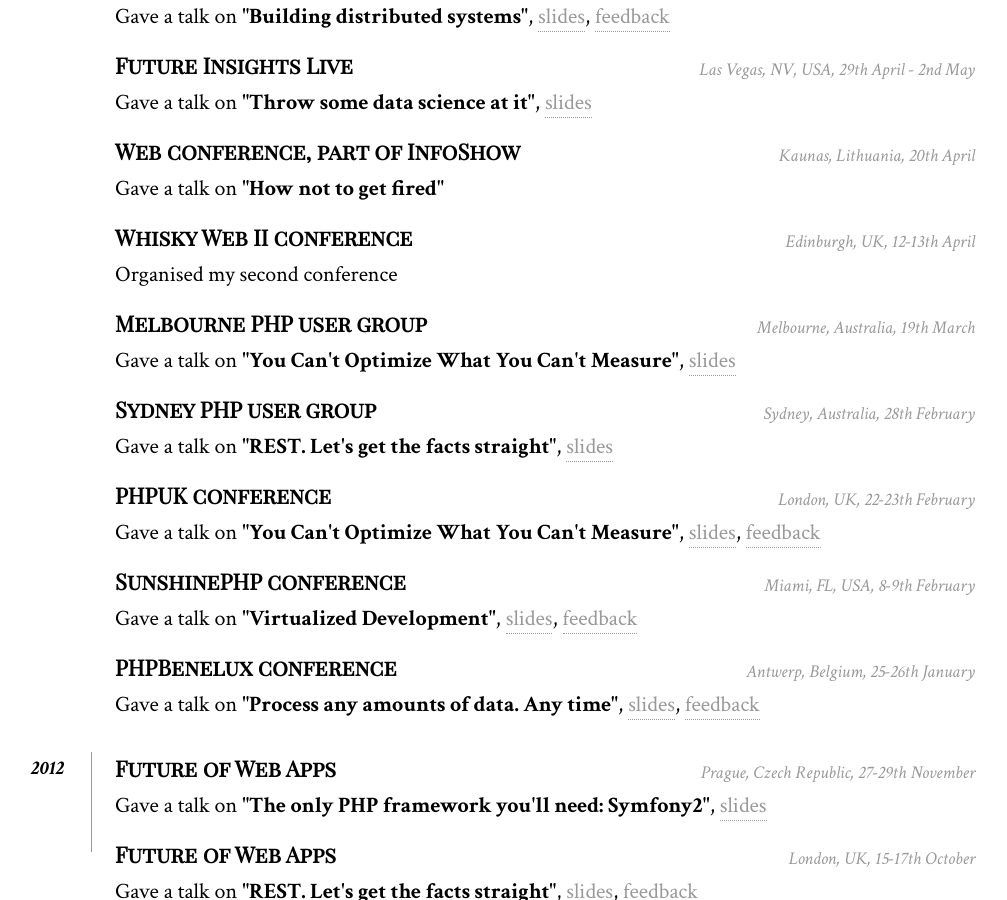
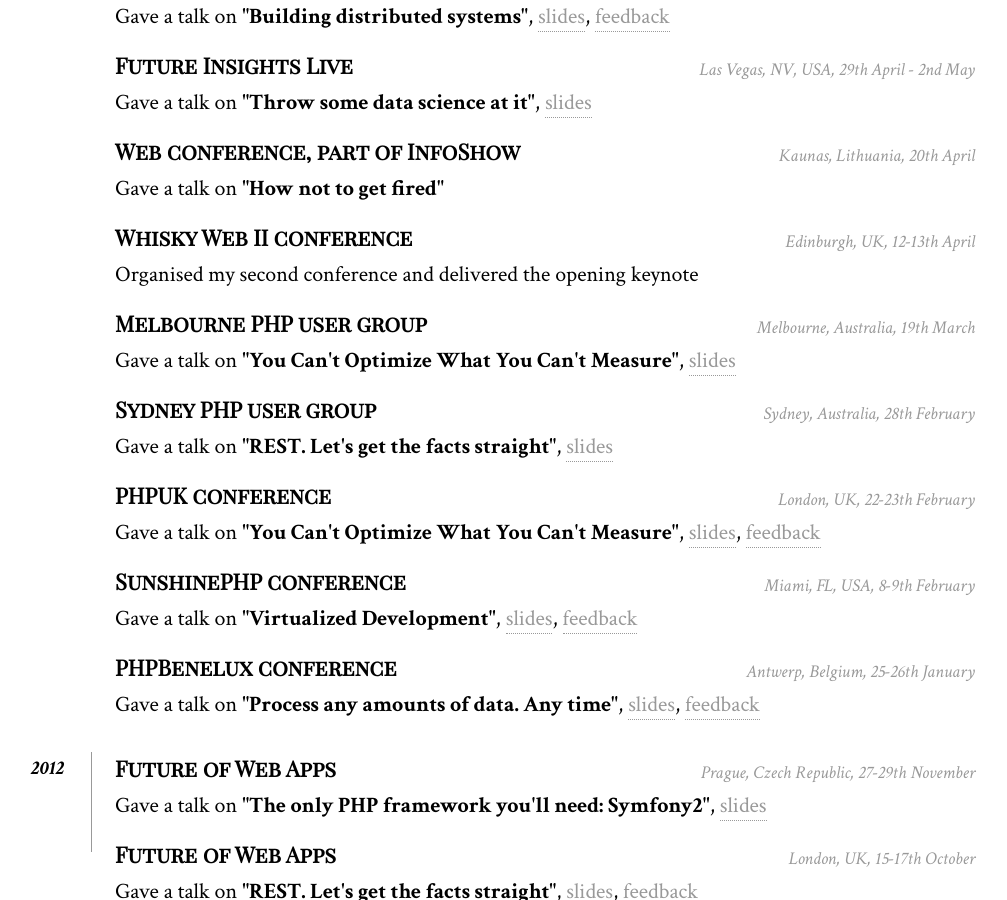
Before and after one commit to juokaz/juokaz.com, a Jekyll site: the page built from conferences.html, in a window 1280 px wide and 900 px high, scrolled down 966 px. Shown: the whole window, without its empty margins (145-1152 px from the left). Built offline with Jekyll 4.4.1, drawn with Linux system fonts in a browser that asks for light colours; nearby versions of some CDN libraries; comment, search, counter and statistics services are not loaded; some of the changed text lies outside the part shown.

Commit message:
Added keynote mention for whisky web

```diff
--- a/_config.yml
+++ b/_config.yml
@@ -51,7 +51,7 @@
     - title: Whisky Web II conference
       location: Edinburgh, UK
       date: 12-13th April
-      info: Organised my second conference
+      info: Organised my second conference and delivered the opening keynote
     - title: Melbourne PHP user group
       location: Melbourne, Australia
       date: 19th March
@@ -151,7 +151,7 @@
     - title: Whisky Web conference
       location: Edinburgh, UK
       date: 13-14th April
-      info: Organised my first conference
+      info: Organised my first conference and delivered the opening keynote
     - title: ConFoo conference
       location: Montreal, Canada
       date: 29th February - 2nd March
```
